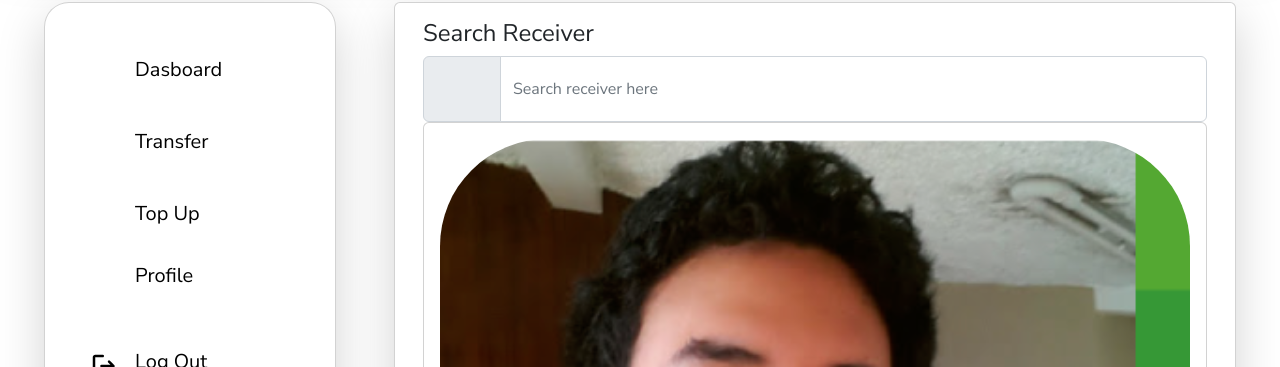
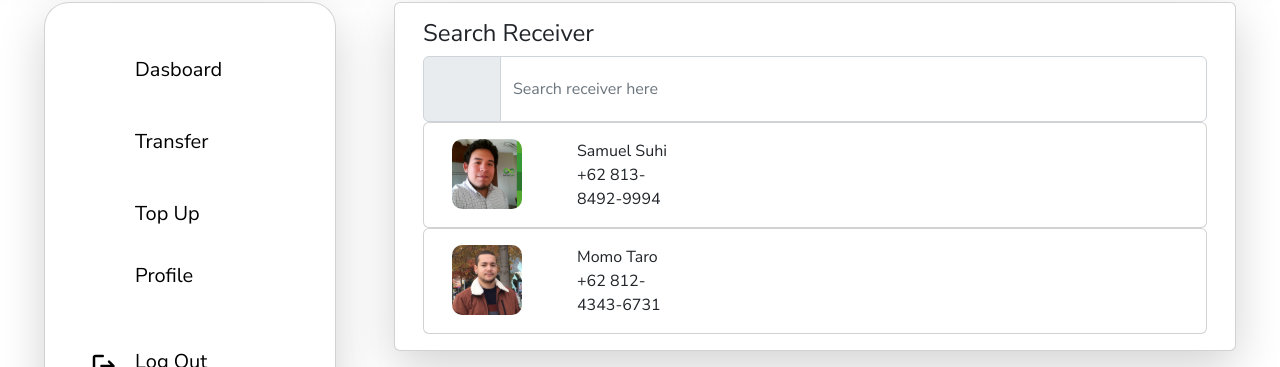
Before and after one commit to kevinrimbun/PayLens, a React (Create React App) app: page /transfer in a window 1280 px wide. Shown: the part 147-514 px from the top of the page. Built offline with nearby package versions, Linux system fonts and the light colour scheme; some icons are missing.

Commit message:
first update

```diff
--- a/src/Data/account.js
+++ b/src/Data/account.js
@@ -5,11 +5,13 @@ import Momo from '../../src/Assets/account/momoTaro.svg'
 
 const account = [
         {
+            id: 1,
             profilePic: Samuel,
             name: "Samuel Suhi",
             phone: "+62 813-8492-9994"
         },
         {
+            id: 2,
             profilePic: Momo,
             name: "Momo Taro",
             phone: "+62 812-4343-6731"
--- a/src/Pages/Transfer/index.js
+++ b/src/Pages/Transfer/index.js
@@ -17,7 +17,7 @@ const Transfer = () => {
     <Container>
       <Row className='d-flex flex-column justify-content-center'>
         <Col>
-        <h4 className=''>Search Receiver</h4>
+        <h4>Search Receiver</h4>
         </Col>
       </Row>
       <Row className='d-flex flex-column justify-content-center'>
@@ -33,9 +33,21 @@ const Transfer = () => {
         <Col>
         {accounts.map(getAccount => {
           return(
-          <Card>
+          <Card key={getAccount.id}>
           <Card.Body>
-              <Card.Img src={getAccount.profilePic} />
+            <Container>
+              <Row>
+                <Col sm={2}>
+                <Card.Img style={{height: '70px', width:'70px'}} src={getAccount.profilePic} />
+                </Col>
+                <Col sm={2}>
+                <Card.Text>{getAccount.name}</Card.Text>
+                <Card.Text>{getAccount.phone}</Card.Text>
+                </Col>
+                <Col>
+                </Col>
+              </Row>
+            </Container>
           </Card.Body>
         </Card>
         )})}
```
Also changed, not shown: src/Pages/DetailTransfer/index.js (added, +10 -0 lines).
